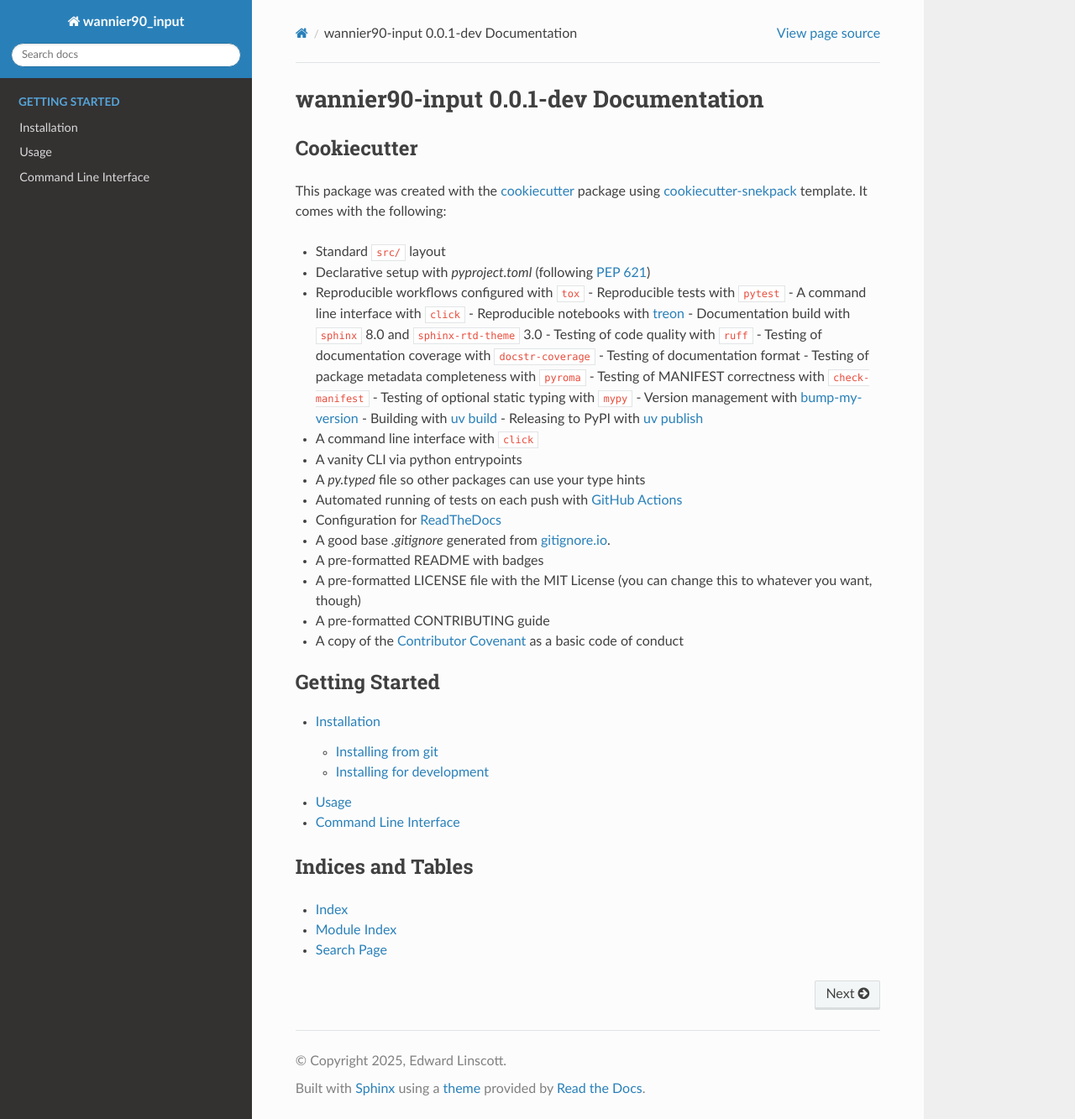
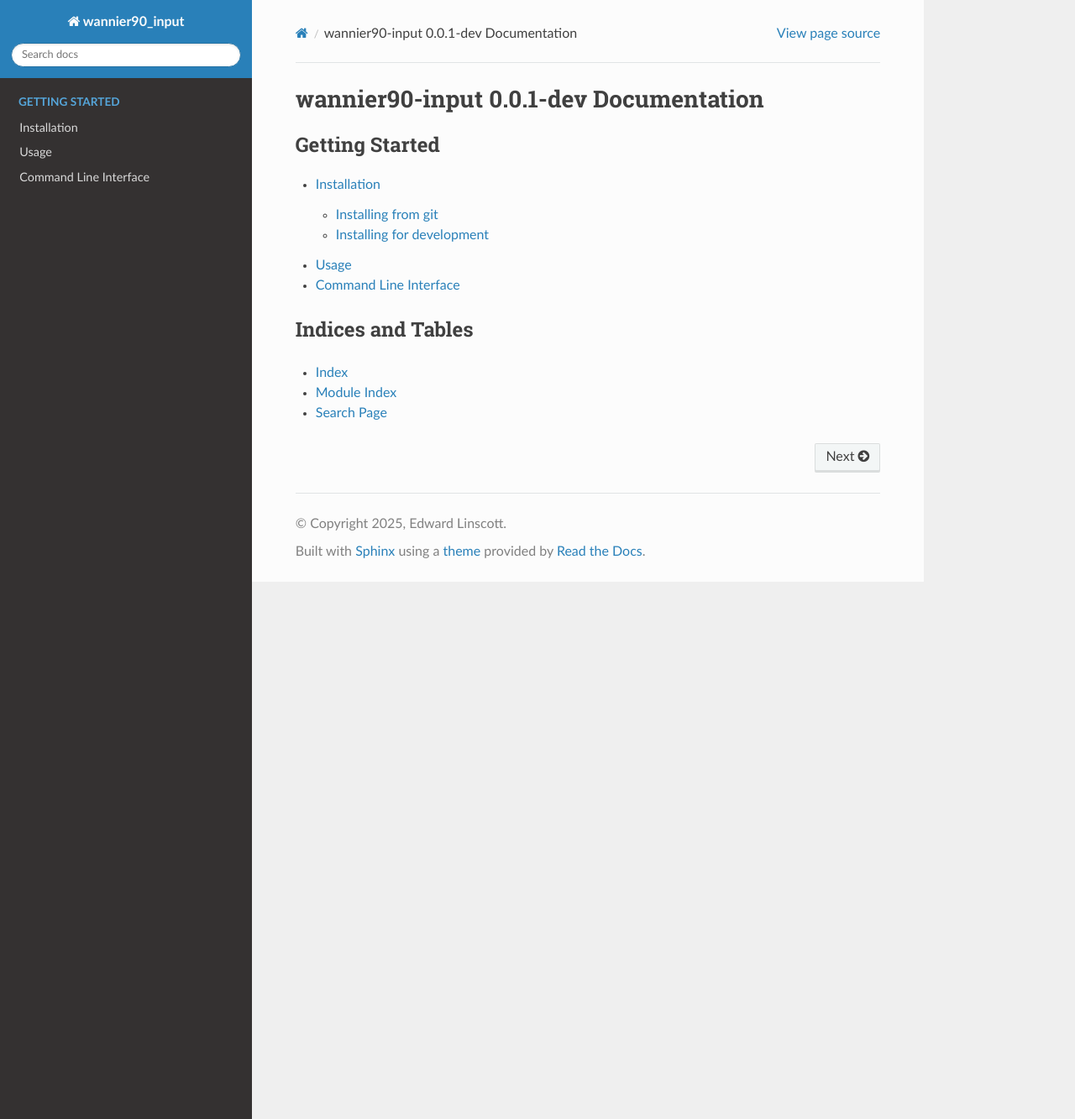
Before and after one commit to elinscott/wannier90-input, a Sphinx documentation site: the page built from docs/source/index.rst, in a window 1280 px wide and 1333 px high. Shown: the whole window at 84% size. Built offline with Sphinx 7.4.7 and the Read the Docs theme 3.1.0, drawn with Linux system fonts in a browser that asks for light colours.

Commit message:
Tidying docs

```diff
--- a/docs/source/index.rst
+++ b/docs/source/index.rst
@@ -1,41 +1,5 @@
 wannier90-input |release| Documentation
 =======================================
-
-Cookiecutter
-------------
-
-This package was created with the `cookiecutter <https://github.com/cookiecutter/cookiecutter>`_
-package using `cookiecutter-snekpack <https://github.com/cthoyt/cookiecutter-snekpack>`_ template.
-It comes with the following:
-
-- Standard ``src/`` layout
-- Declarative setup with `pyproject.toml` (following `PEP 621 <https://peps.python.org/pep-0621/>`_)
-- Reproducible workflows configured with ``tox``
-  - Reproducible tests with ``pytest``
-  - A command line interface with ``click``
-  - Reproducible notebooks with `treon <https://github.com/reviewNB/treon>`_
-  - Documentation build with ``sphinx`` 8.0 and ``sphinx-rtd-theme`` 3.0
-  - Testing of code quality with ``ruff``
-  - Testing of documentation coverage with ``docstr-coverage``
-  - Testing of documentation format
-  - Testing of package metadata completeness with ``pyroma``
-  - Testing of MANIFEST correctness with ``check-manifest``
-  - Testing of optional static typing with ``mypy``
-  - Version management with `bump-my-version <https://github.com/callowayproject/bump-my-version>`_
-  - Building with `uv build <https://docs.astral.sh/uv/guides/publish/#building-your-package>`_
-  - Releasing to PyPI with `uv publish <https://docs.astral.sh/uv/guides/publish/#publishing-your-package>`_
-- A command line interface with ``click``
-- A vanity CLI via python entrypoints
-- A `py.typed` file so other packages can use your type hints
-- Automated running of tests on each push
-  with `GitHub Actions <https://docs.github.com/en/actions/learn-github-actions/understanding-github-actions>`_
-- Configuration for `ReadTheDocs <https://readthedocs.org>`_
-- A good base `.gitignore` generated from `gitignore.io <https://gitignore.io>`_.
-- A pre-formatted README with badges
-- A pre-formatted LICENSE file with the MIT License (you can change this to whatever you want, though)
-- A pre-formatted CONTRIBUTING guide
-- A copy of the `Contributor Covenant <https://www.contributor-covenant.org>`_ as a basic code of conduct
-
 
 .. toctree::
     :maxdepth: 2
```
